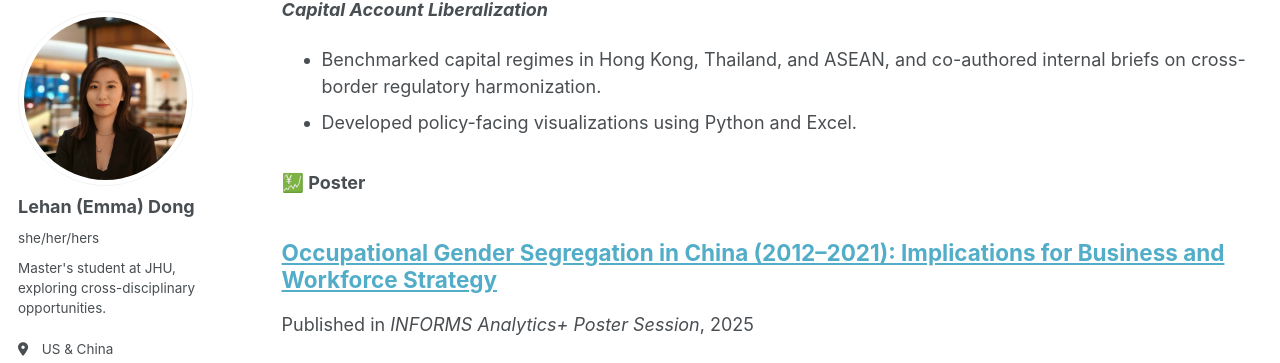
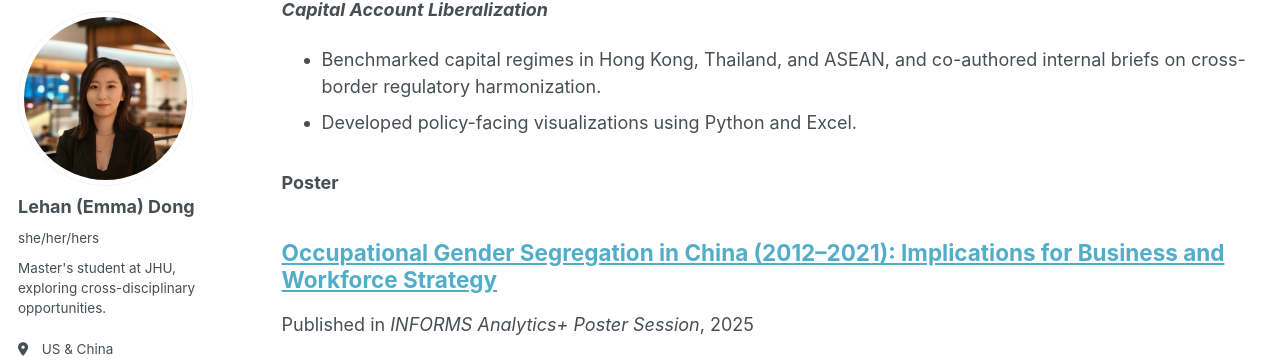
Before and after one commit to LehanDong/lehandongwebsite, a Jekyll site: the page built from _pages/publications.md, in a window 1280 px wide and 900 px high, scrolled down 828 px. Shown: the part 88-451 px from the top of the window. Built offline with Jekyll 4.4.1, drawn with Linux system fonts in a browser that asks for light colours.

```diff
--- a/_pages/publications.md
+++ b/_pages/publications.md
@@ -31,7 +31,7 @@ At Tsinghua, I assist Professors Jiandong Ju and Dr. Chen Huang in research span
 * Benchmarked capital regimes in Hong Kong, Thailand, and ASEAN, and co-authored internal briefs on cross-border regulatory harmonization.
 * Developed policy-facing visualizations using Python and Excel.
 
-### 💹 Poster
+### Poster
 {% if site.author.googlescholar %}
   <div class="wordwrap">You can also find my articles on <a href="{{site.author.googlescholar}}">my Google Scholar profile</a>.</div>
 {% endif %}
```
